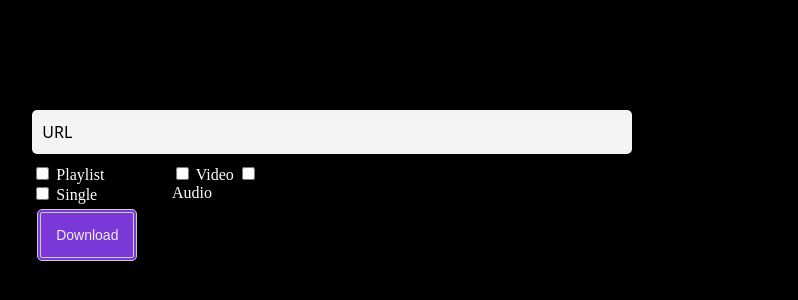
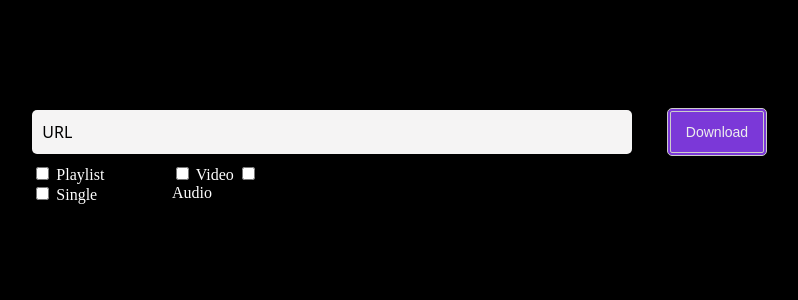
Before and after one commit to M-Junior15/YouTubeDownloader, a plain HTML site: page YouTubeDownloader/index.html in a window 1280 px wide. Shown: the part 90-390 px from the top of the page, without its empty margins (408-1206 px from the left). Drawn offline with Linux system fonts and the light colour scheme.

Commit message:
Add the download button in the right position

```diff
--- a/YouTubeDownloader/styles.css
+++ b/YouTubeDownloader/styles.css
@@ -46,6 +46,9 @@ body {
 
 }
 button {
+  position: absolute;
+  left: 1070px;
+  top: 193px;
   display: inline-block;
   background-color: #7b38d8;
   border-radius: 5px;
@@ -53,7 +56,7 @@ button {
   color: #eeeeee;
   text-align: center;
   font-size: 14px;
-  padding: 14px;
+  padding: 12px;
   width: 100px;
   transition: all 0.5s;
   cursor: pointer;
```
